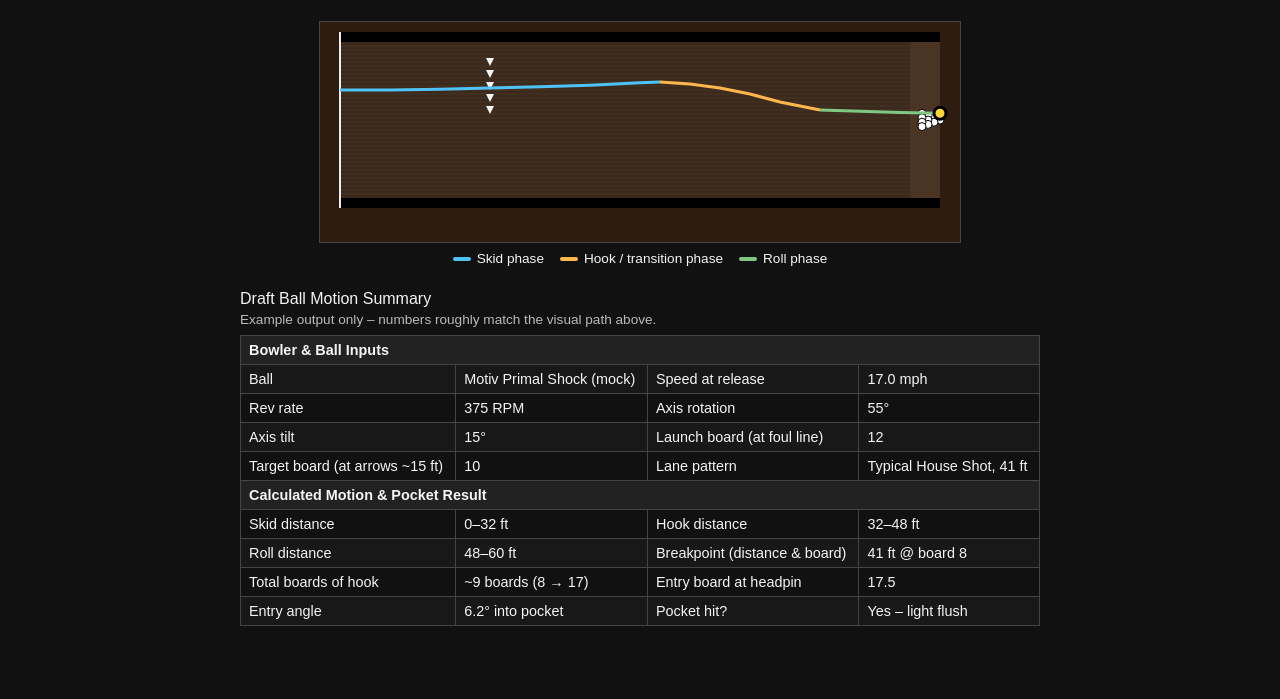
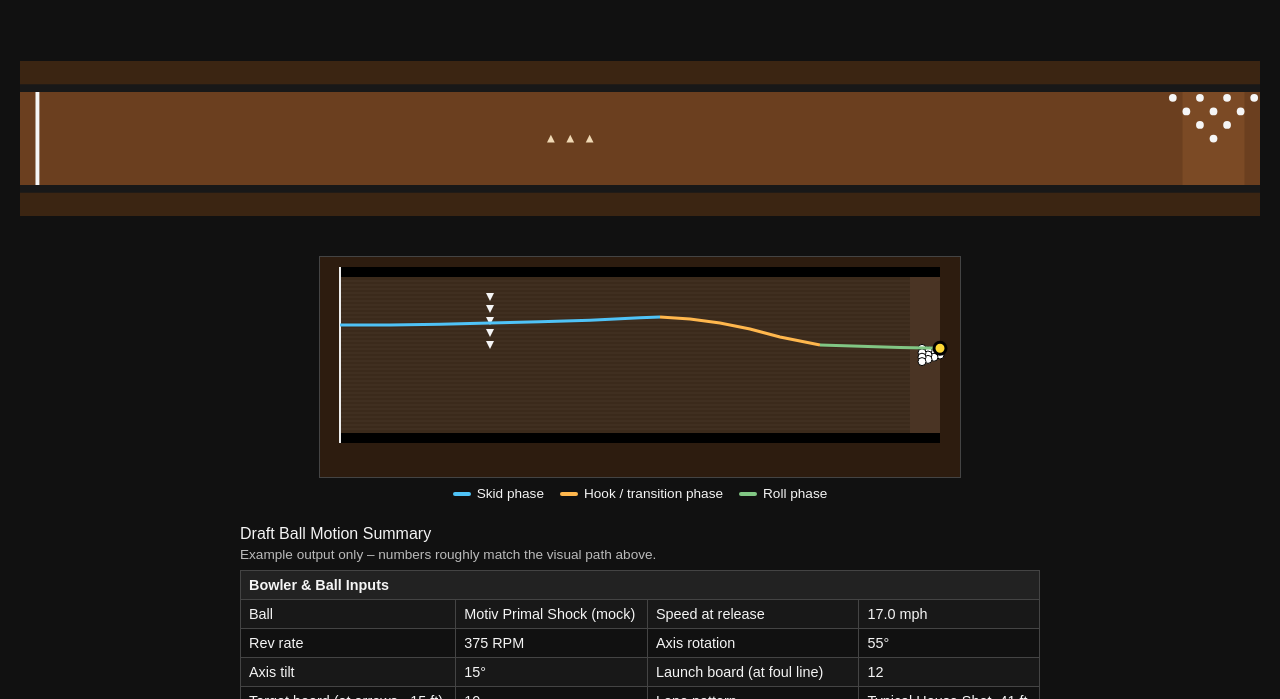
Before and after one commit to Mr-Poopy-Butthole/Beepping, a plain HTML site: page Tester.html in a window 1280 px wide. Shown: the part 101-800 px from the top of the page. Drawn offline with Linux system fonts and the light colour scheme.

Commit message:
Update Tester.html

```diff
--- a/Tester.html
+++ b/Tester.html
@@ -115,6 +115,67 @@
     Standard house shot &bull; Example ball: Medium–strong symmetric &bull; Right-handed bowler
   </p>
 
+  <!-- USBC-style SVG lane (static for now) -->
+  <svg
+    id="usbc-lane"
+    viewBox="0 0 3200 400"
+    style="max-width: 100%; height: auto; margin: 40px auto; display: block;"
+  >
+    <!-- Background -->
+    <rect x="0" y="0" width="3200" height="400" fill="#3b2512" />
+
+    <!-- Gutters -->
+    <rect x="0"   y="60" width="3200" height="80"  fill="#181818" />
+    <rect x="0"   y="260" width="3200" height="80" fill="#181818" />
+
+    <!-- Lane surface -->
+    <rect
+      id="lane-surface"
+      x="0"
+      y="80"
+      width="3200"
+      height="240"
+      fill="#6b3f1f"
+    />
+
+    <!-- Foul line -->
+    <rect x="40" y="80" width="10" height="240" fill="#f5f5f5" />
+
+    <!-- Pin deck -->
+    <rect
+      id="pin-deck"
+      x="3000"
+      y="80"
+      width="160"
+      height="240"
+      fill="#7b4a25"
+    />
+
+    <!-- Arrows at ~15 ft (just indicative for now) -->
+    <g id="arrows" transform="translate(720 0)">
+      <polygon points="700,190 710,210 690,210" fill="#f0d9b5" />
+      <polygon points="650,190 660,210 640,210" fill="#f0d9b5" />
+      <polygon points="750,190 760,210 740,210" fill="#f0d9b5" />
+    </g>
+
+    <!-- Pin spots -->
+    <g id="pin-spots" transform="translate(3080, 200)">
+      <circle cx="0" cy="0" r="10" fill="#f5f5f5" />
+      <circle cx="-35" cy="-35" r="10" fill="#f5f5f5" />
+      <circle cx="35"  cy="-35" r="10" fill="#f5f5f5" />
+
+      <circle cx="-70" cy="-70" r="10" fill="#f5f5f5" />
+      <circle cx="0"   cy="-70" r="10" fill="#f5f5f5" />
+      <circle cx="70"  cy="-70" r="10" fill="#f5f5f5" />
+
+      <circle cx="-105" cy="-105" r="10" fill="#f5f5f5" />
+      <circle cx="-35"  cy="-105" r="10" fill="#f5f5f5" />
+      <circle cx="35"   cy="-105" r="10" fill="#f5f5f5" />
+      <circle cx="105"  cy="-105" r="10" fill="#f5f5f5" />
+    </g>
+  </svg>
+
+  <!-- Existing canvas-based demo (still working) -->
   <div class="lane-wrapper">
     <canvas id="laneCanvas" width="640" height="220"></canvas>
     <div class="legend">
@@ -282,7 +343,6 @@
 
     function drawPins() {
       // Approximate headpin position:
-      // 60 ft from foul line, near center of lane (board ~20)
       const headpinFeet = 60;
       const headpinBoard = 19.5;
 
@@ -324,32 +384,31 @@
     }
 
     // Mock ball path segmented into skid / hook / roll.
-    // Coordinates in (feet, board).
     const skidPath = [
-      { ft: 0,  board: 12 },  // foul line
+      { ft: 0,  board: 12 },
       { ft: 5,  board: 12 },
       { ft: 10, board: 11.8 },
       { ft: 15, board: 11.5 },
       { ft: 20, board: 11.2 },
       { ft: 25, board: 10.8 },
-      { ft: 30, board: 10.2 }, // end of skid
-      { ft: 32, board: 10 }    // start of visible hook
+      { ft: 30, board: 10.2 },
+      { ft: 32, board: 10 }
     ];
 
     const hookPath = [
       { ft: 32, board: 10 },
       { ft: 35, board: 10.5 },
       { ft: 38, board: 11.5 },
-      { ft: 41, board: 13 },   // approximate breakpoint
+      { ft: 41, board: 13 },
       { ft: 44, board: 15 },
-      { ft: 48, board: 17 }    // end of hook
+      { ft: 48, board: 17 }
     ];
 
     const rollPath = [
       { ft: 48, board: 17 },
       { ft: 52, board: 17.3 },
       { ft: 56, board: 17.6 },
-      { ft: 60, board: 17.8 }  // enters pocket around 17.5–18
+      { ft: 60, board: 17.8 }
     ];
 
     function drawPathSegment(points, color) {
@@ -369,14 +428,10 @@
     }
 
     function drawBallPath() {
-      // Skid (light blue)
       drawPathSegment(skidPath, '#4fc3f7');
-      // Hook (orange)
       drawPathSegment(hookPath, '#ffb74d');
-      // Roll (green)
       drawPathSegment(rollPath, '#81c784');
 
-      // Draw a small ball at the final position
       const last = rollPath[rollPath.length - 1];
       const x = laneXFromFeet(last.ft);
       const y = laneYFromBoard(last.board);
```
